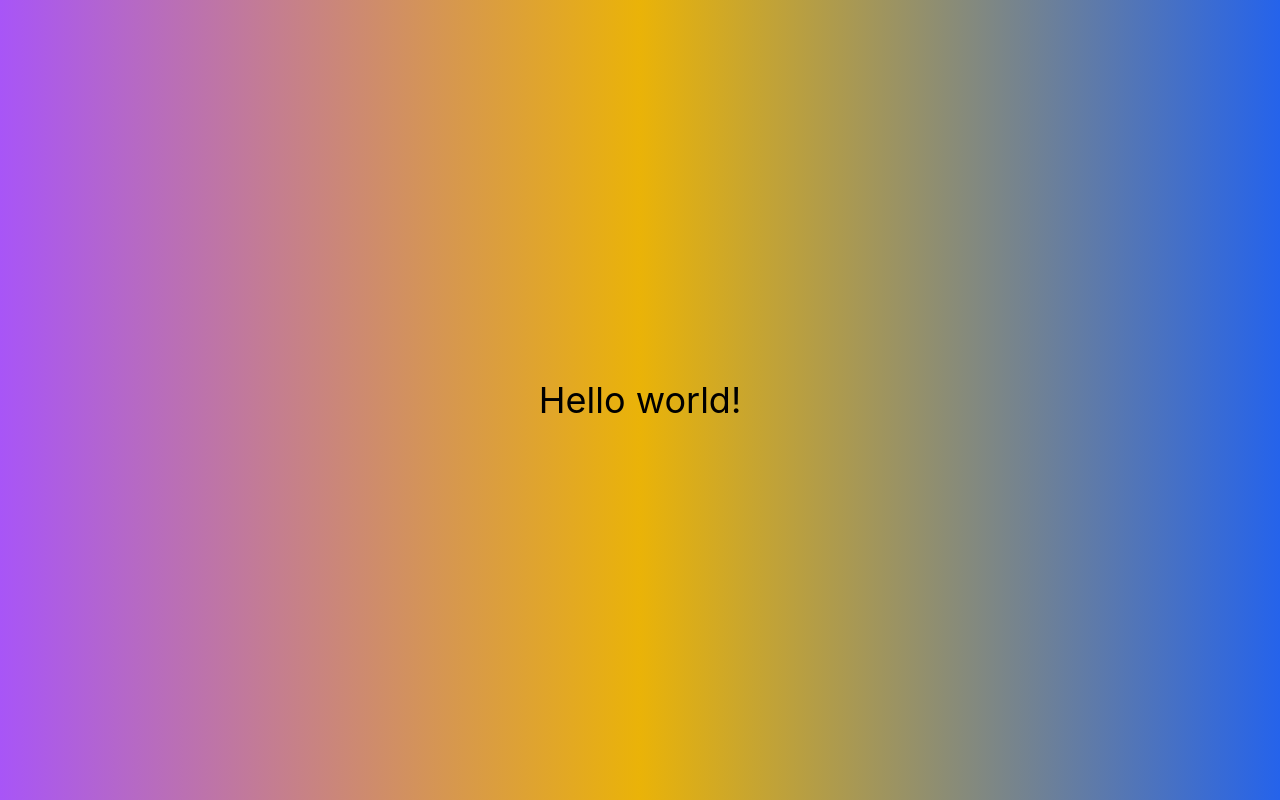
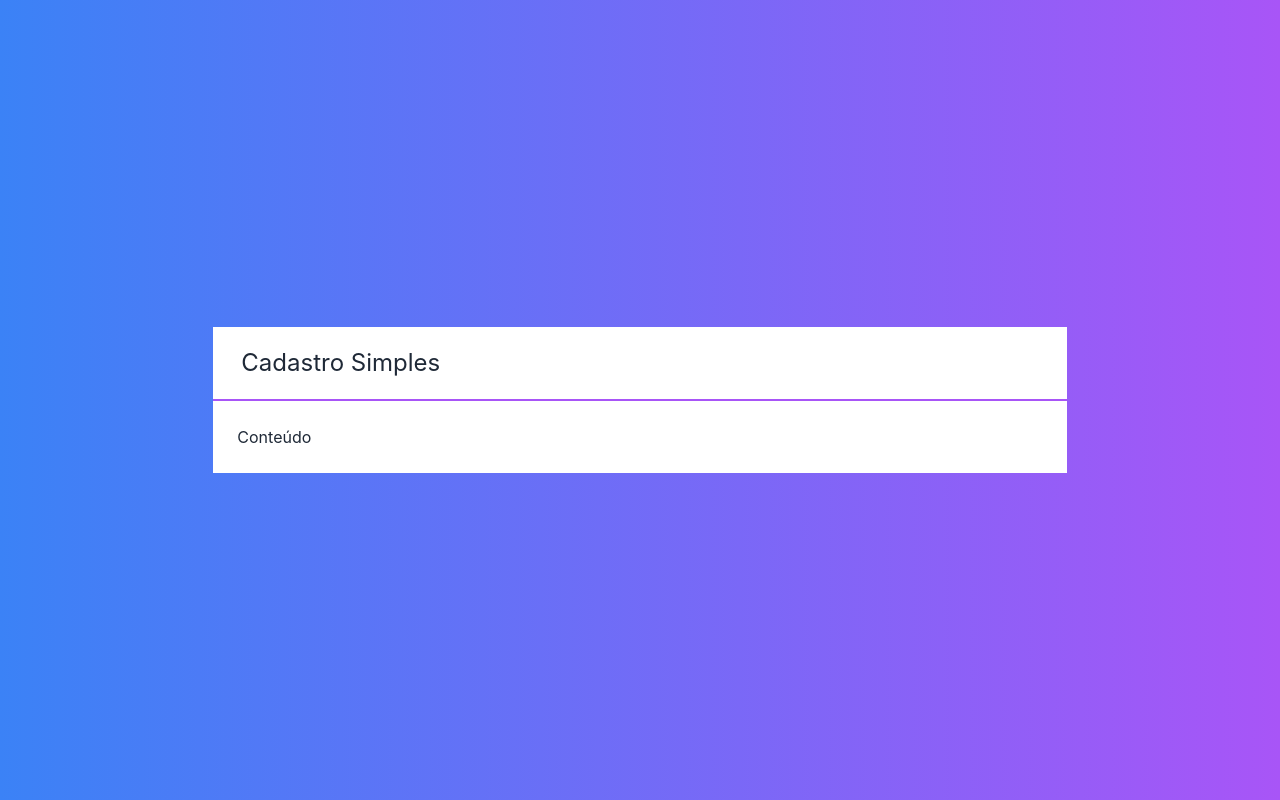
Before and after one commit to Guilherme-Zobel/next-crud, a Next.js app: page / in a window 1280 px wide. Built offline with nearby package versions, Linux system fonts and the light colour scheme.

Commit message:
Feat: created components Layout and Title

```diff
--- /dev/null
+++ b/src/components/Layout.tsx
@@ -0,0 +1,20 @@
+import Title from "./Title"
+
+interface LayoutProps {
+  title: string
+  children: any
+}
+
+export default function Layout(props: LayoutProps) {
+  return (
+    <div className={`
+      flex flex-col w-2/3
+      bg-white text-gray-800 rouded-mb
+    `}>
+      <Title>{props.title}</Title>
+      <div className="p-6">
+        {props.children}
+      </div>
+    </div>
+  )
+}
--- /dev/null
+++ b/src/components/Title.tsx
@@ -0,0 +1,9 @@
+export default function Title(props) {
+  return (
+    <div className="flex flex-col justify-center">
+      <h1 className="py-5 text-2xl px-7">{
+        props.children}</h1>
+      <hr className="border border-purple-500" />
+    </div>
+  )
+}
--- a/src/pages/index.tsx
+++ b/src/pages/index.tsx
@@ -1,12 +1,15 @@
+import Layout from "../components/Layout";
+
 export default function Home() {
   return (
     <div className={`
     flex h-screen justify-center items-center
-    bg-gradient-to-r from-purple-500 via-yellow-500 to-blue-600
+    bg-gradient-to-r from-blue-500 to-purple-500
+    text-white
     `}>
-    <span className="text-4xl">
-      Hello world!
-    </span>
+      <Layout title="Cadastro Simples">
+        <span>Conteúdo</span>
+      </Layout>
     </div>
   )
 }
```
